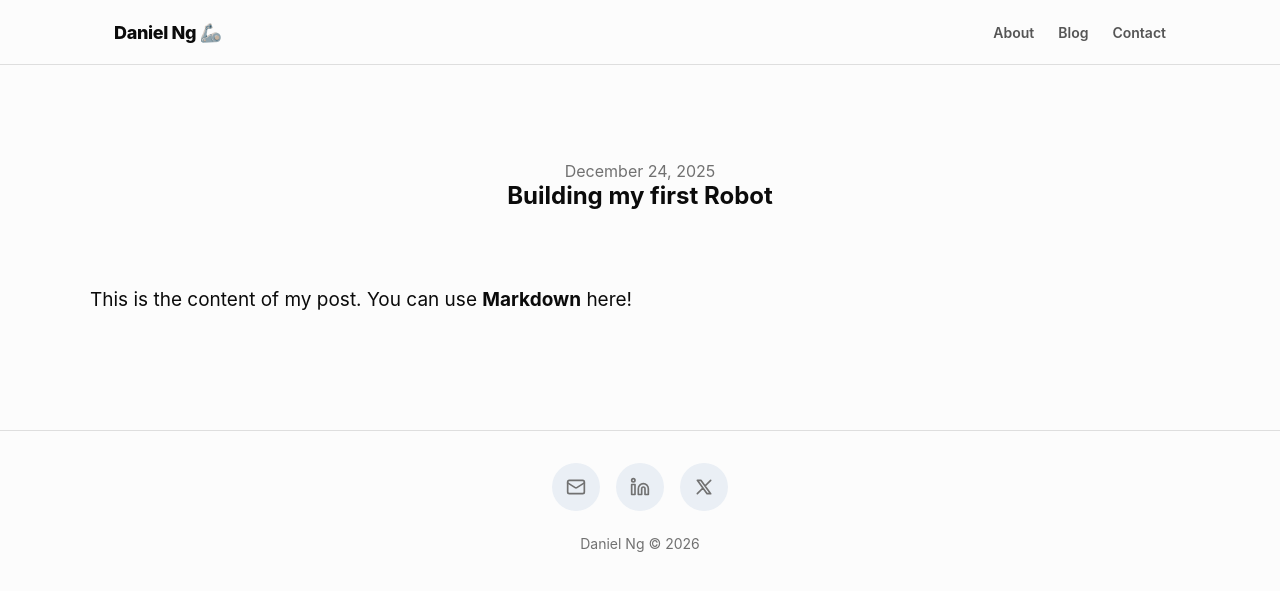
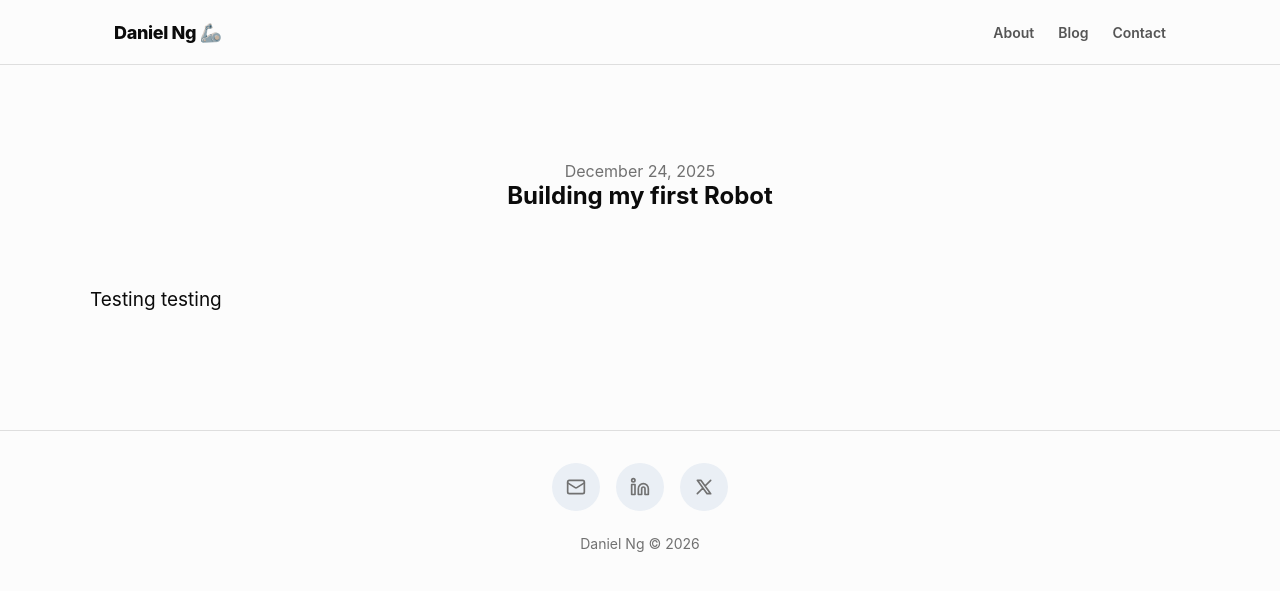
Before and after one commit to dn-mz/website, a Jekyll site: the page built from _posts/2025-12-24-hello-world.md, in a window 1280 px wide. Shown: the top 591 px of the page. Built offline with Jekyll 4.4.1, drawn with Linux system fonts in a browser that asks for light colours.

Commit message:
jekyll template edits

```diff
--- a/_posts/2025-12-24-hello-world.md
+++ b/_posts/2025-12-24-hello-world.md
@@ -7,4 +7,4 @@ tags: [robotics, ai]
 image: /daniel-photo.jpg
 ---
 
-This is the content of my post. You can use **Markdown** here!
+Testing testing
--- a/blog.html
+++ b/blog.html
@@ -2,7 +2,7 @@
 layout: default
 title: Blog
 ---
-<section class="section">
+<section class="hero">
   <div class="container">
     <header class="blog-header">
       <h1>Blog</h1>
--- a/book.html
+++ b/book.html
@@ -2,7 +2,7 @@
 layout: default
 title: Contact
 ---
-<section class="section">
+<section class="hero">
   <div class="container">
     <h1>Book a Time</h1>
     <p class="lead">Let’s connect for coaching, collaboration, or just a conversation. Do mention what you would like to chat about.</p>
```
Also changed, not shown: 3 other files.
